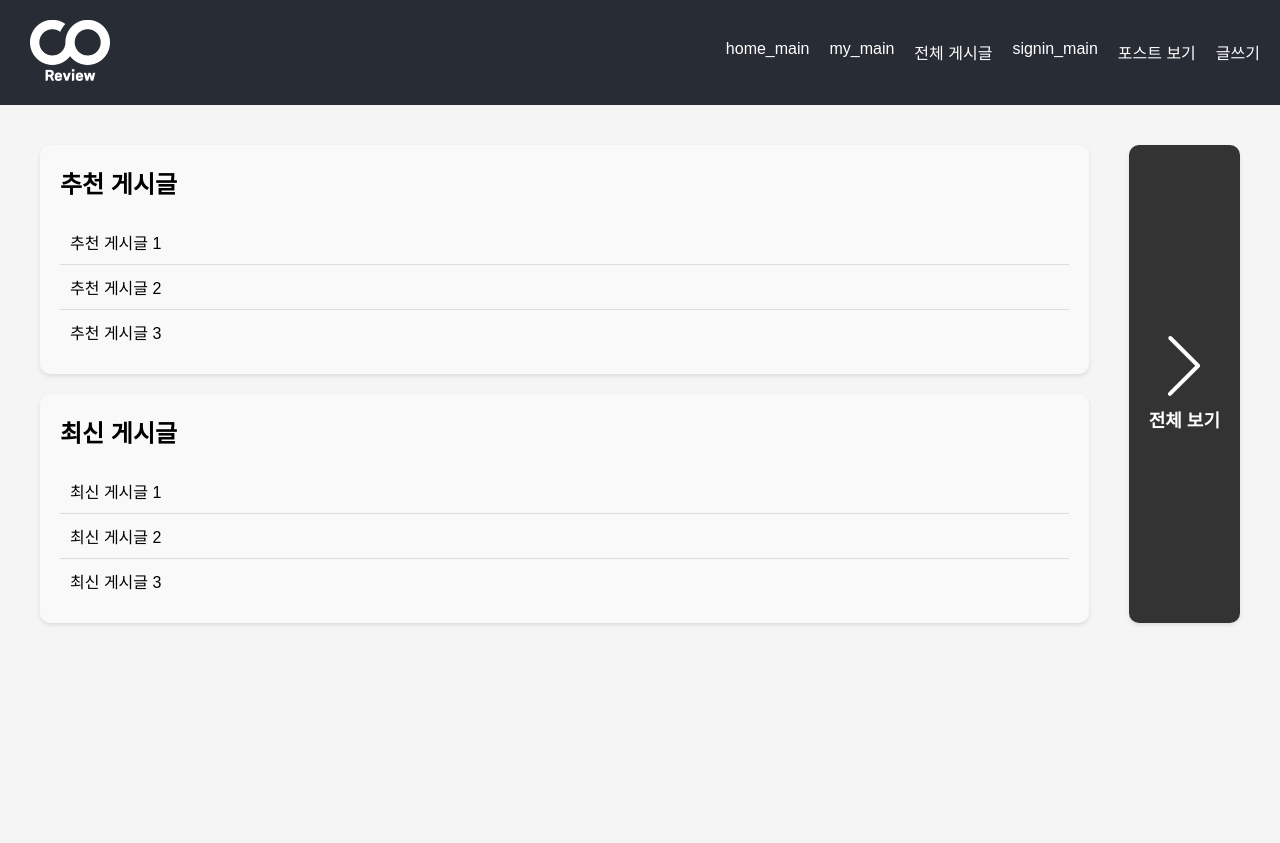
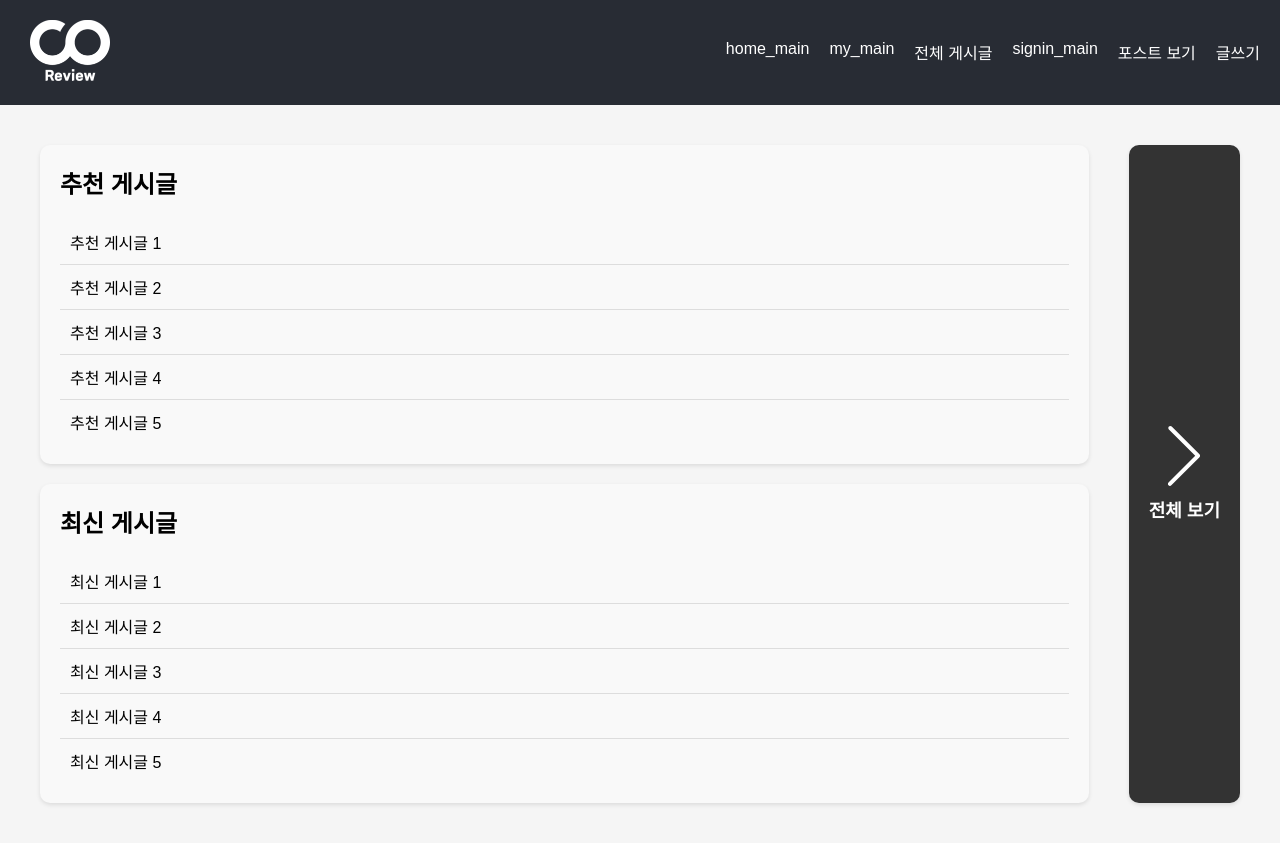
Before and after one commit to Core-View/Front-End, a React (Create React App) app in the folder front/: page / in a window 1280 px wide. Before the commit the page ends 800 px from the top, so only its background shows below. Built offline with nearby package versions, Linux system fonts and the light colour scheme.

Commit message:
Feat: 게시글 예시 추가

```diff
--- a/front/src/Home/home_main.jsx
+++ b/front/src/Home/home_main.jsx
@@ -10,13 +10,17 @@ const Main = () => {
   const recommendedPosts = [
     "추천 게시글 1",
     "추천 게시글 2",
-    "추천 게시글 3"
+    "추천 게시글 3",
+    "추천 게시글 4",
+    "추천 게시글 5"
   ];
 
   const newestPosts = [
     "최신 게시글 1",
     "최신 게시글 2",
-    "최신 게시글 3"
+    "최신 게시글 3",
+    "최신 게시글 4",
+    "최신 게시글 5"
   ];
 
   return (
```
